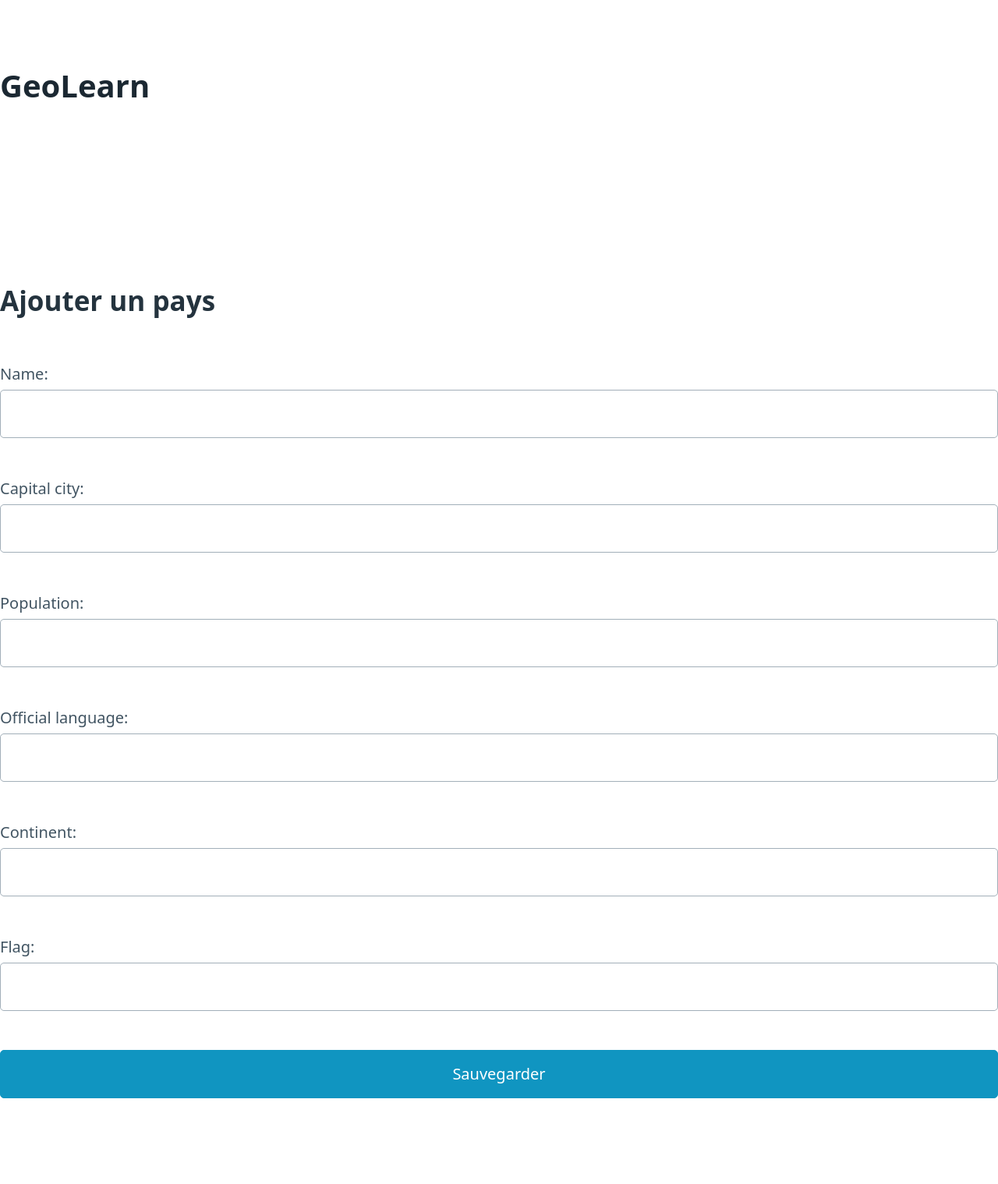
After one commit to Maxime-Turin/geoLearn_django, a Django app: page /country/new/ in a window 1280 px wide. The commit adds this page. Shown: the whole page at 78% size. Run offline with Django 4.2, Linux system fonts and the light colour scheme.

Commit message:
add new country via form & edit country

```diff
--- /dev/null
+++ b/geoLearn/forms.py
@@ -0,0 +1,9 @@
+from django import forms
+from .models import Country
+
+
+class CountryForm(forms.ModelForm):
+    class Meta:
+        model = Country
+        fields = ('name', 'capital_city', 'population',
+                  'official_language', 'continent', 'flag')
--- a/geoLearn/models.py
+++ b/geoLearn/models.py
@@ -7,9 +7,10 @@ from django.db import models
 class Country(models.Model):
     name = models.CharField(max_length=50)
     capital_city = models.CharField(max_length=50)
-    population = models.IntegerField()
+    population = models.IntegerField(blank=True)
     official_language = models.CharField(max_length=50)
     continent = models.CharField(max_length=50)
+    flag = models.URLField(max_length=200, blank=True)
 
     def publish(self):
         self.save()
--- a/geoLearn/templates/geoLearn/country_detail.html
+++ b/geoLearn/templates/geoLearn/country_detail.html
@@ -2,6 +2,10 @@
 
 {%block content%}
   <h2>{{country.name}}</h2>
+  <h3>
+    <a href="{%url 'country_edit' pk=country.pk%}">Modifier</a>
+  </h3>
+  <img src="{{country.flag}}" alt="flag of {{country.name}}">
   <ul>
     <li>Capitale : {{country.capital_city}}</li>
     <li>Population : {{country.population}}</li>
--- /dev/null
+++ b/geoLearn/templates/geoLearn/country_edit.html
@@ -0,0 +1,10 @@
+{%extends 'geoLearn/base.html'%}
+
+{%block content%}
+  <h2>Ajouter un pays</h2>
+  <form method="POST">{%csrf_token%}
+    {{form.as_p}}
+    <button type="submit">Sauvegarder</button>
+
+  </form>
+{%endblock%}
--- a/geoLearn/templates/geoLearn/home_page.html
+++ b/geoLearn/templates/geoLearn/home_page.html
@@ -4,4 +4,8 @@
 <h3>
   <a href="{%url 'country_list' %}">Liste des pays</a>
 </h3>
+
+<h3>
+  <a href="{%url 'country_new' %}">Ajouter un pays</a>
+</h3>
 {%endblock%}
--- a/geoLearn/urls.py
+++ b/geoLearn/urls.py
@@ -5,4 +5,6 @@ urlpatterns = [
     path('', views.home_page, name='home_page'),
     path('country_list/', views.country_list, name='country_list'),
     path('country/<int:pk>/', views.country_detail, name='country_detail'),
+    path('country/new/', views.country_new, name='country_new'),
+    path('country/<int:pk>/edit/', views.country_edit, name='country_edit')
 ]
--- a/geoLearn/views.py
+++ b/geoLearn/views.py
@@ -1,5 +1,6 @@
-from django.shortcuts import render, get_object_or_404
+from django.shortcuts import render, get_object_or_404, redirect
 from .models import Country
+from .forms import CountryForm
 
 # Create your views here.
 
@@ -16,3 +17,26 @@ def country_list(request):
 def country_detail(request, pk):
     country = get_object_or_404(Country, pk=pk)
     return render(request, 'geoLearn/country_detail.html', {'country': country})
+
+
+def country_new(request):
+    if request.method == "POST":
+        form = CountryForm(request.POST)
+        if form.is_valid():
+            country = form.save()
+            return redirect('country_detail', pk=country.pk)
+    else:
+        form = CountryForm()
+    return render(request, 'geoLearn/country_edit.html', {'form': form})
+
+
+def country_edit(request, pk):
+    country = get_object_or_404(Country, pk=pk)
+    if request.method == "POST":
+        form = CountryForm(request.POST, instance=country)
+        if form.is_valid():
+            country = form.save()
+            return redirect('country_detail', pk=country.pk)
+    else:
+        form = CountryForm(instance=country)
+    return render(request, 'geoLearn/country_edit.html', {'form': form})
```
Also changed, not shown: geoLearn/migrations/0002_country_flag_alter_country_population.py (added).
